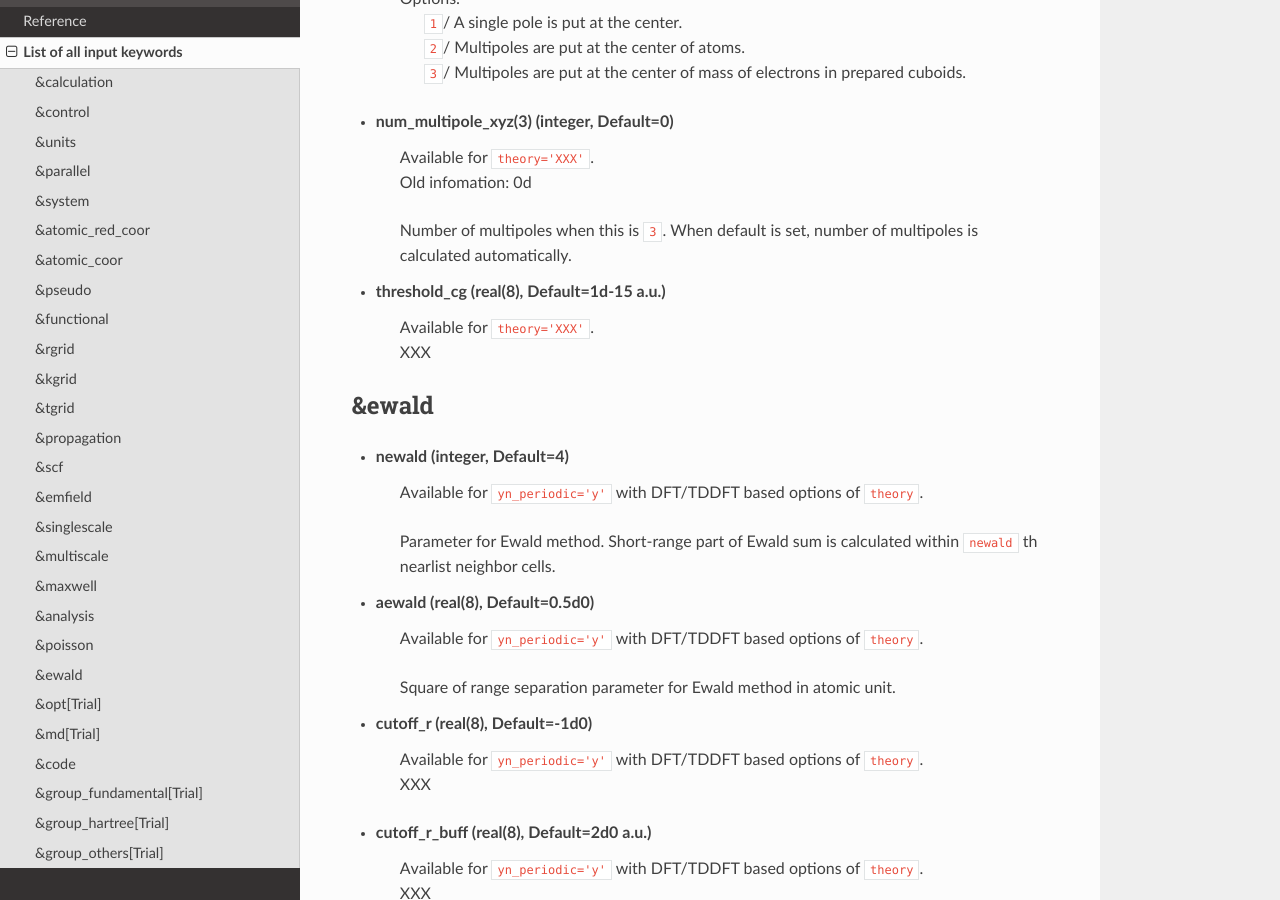
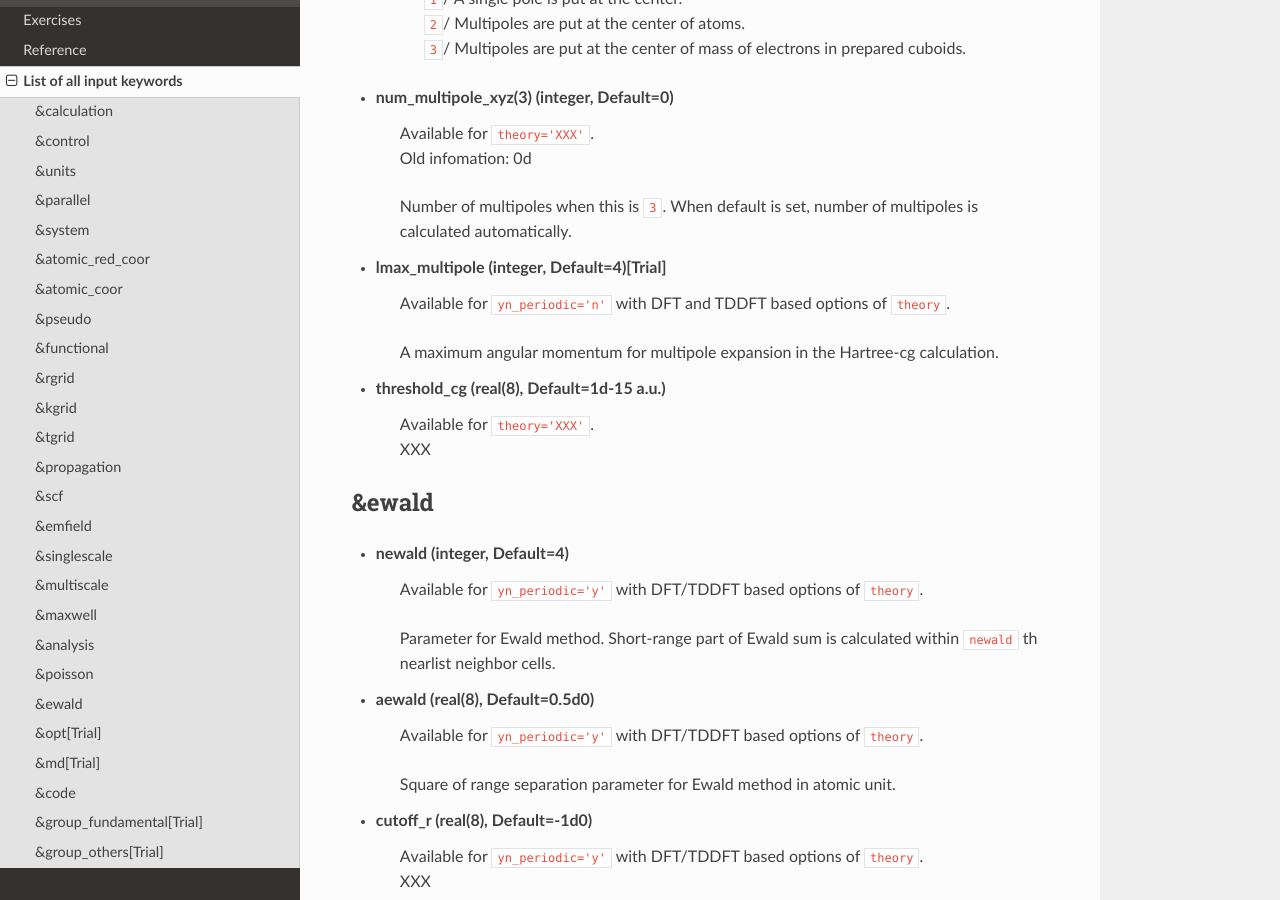
Before and after one commit to SALMON-TDDFT/SALMON-DOCS, a Sphinx documentation site: the page built from source/input_keyword_list.rst, in a window 1280 px wide and 900 px high, scrolled down 29041 px. Built offline with Sphinx 7.4.7 and the Read the Docs theme 2.0.0, drawn with Linux system fonts in a browser that asks for light colours; formulas are drawn with MathJax 3; some of the changed text lies outside the part shown.

Commit message:
Update input_keyword_list.rst

```diff
--- a/source/input_keyword_list.rst
+++ b/source/input_keyword_list.rst
@@ -27,7 +27,6 @@
 -  `&opt[Trial]`_
 -  `&md[Trial]`_
 -  `&group_fundamental[Trial]`_
--  `&group_hartree[Trial]`_
 -  `&group_others[Trial]`_
 
 
@@ -989,6 +988,10 @@
    | Old infomation: 0d
    Number of multipoles when this is ``3``. When default is set, number of multipoles is calculated automatically.
 
+- **lmax_multipole** (integer, Default=4)[Trial]
+   | Available for ``yn_periodic='n'`` with DFT and TDDFT based options of ``theory``.
+   A maximum angular momentum for multipole expansion in the Hartree-cg calculation.
+
 - **threshold_cg** (real(8), Default=1d-15 a.u.)
    | Available for ``theory='XXX'``.
    | XXX
@@ -1140,16 +1143,6 @@
    | Old infomation: 0d
    There is a malfunction in this variable.
 
-
-&group_hartree[Trial]
-----------------------
-
-- **lmax_lmp** (integer, Default=4)[Trial]
-   | Available for ``theory='XXX'``.
-   | Old infomation: 0d
-   A maximum angular momentum for multipole expansion in the Hartree-cg calculation.
-
-
 &group_others[Trial]
 ---------------------
 
@@ -1193,5 +1186,4 @@
 .. _&opt: #opt
 .. _&md: #md
 .. _&group_fundamental: #group_fundamental
-.. _&group_hartree: #group_hartree
 .. _&group_others: #group_others
```
